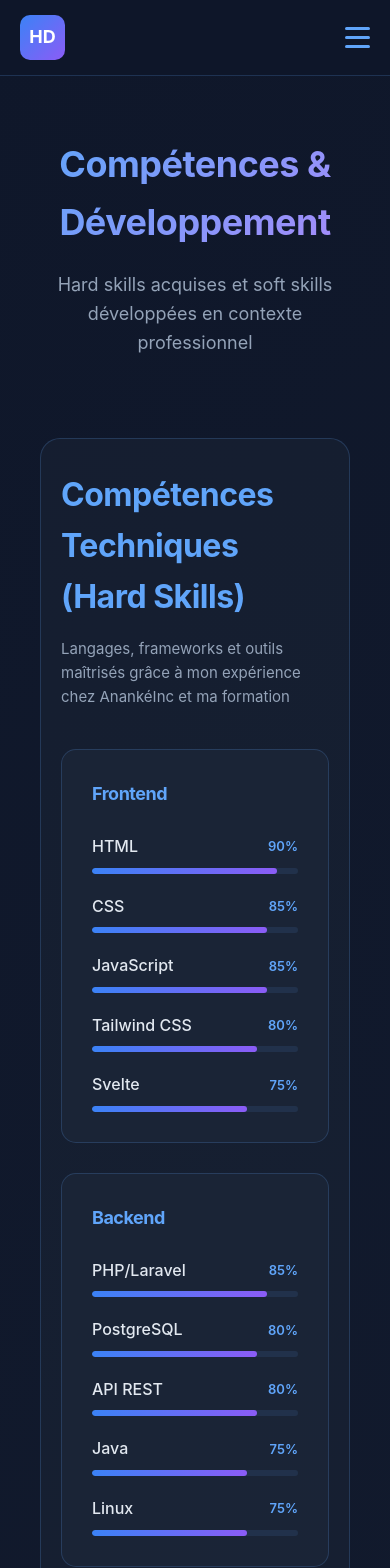
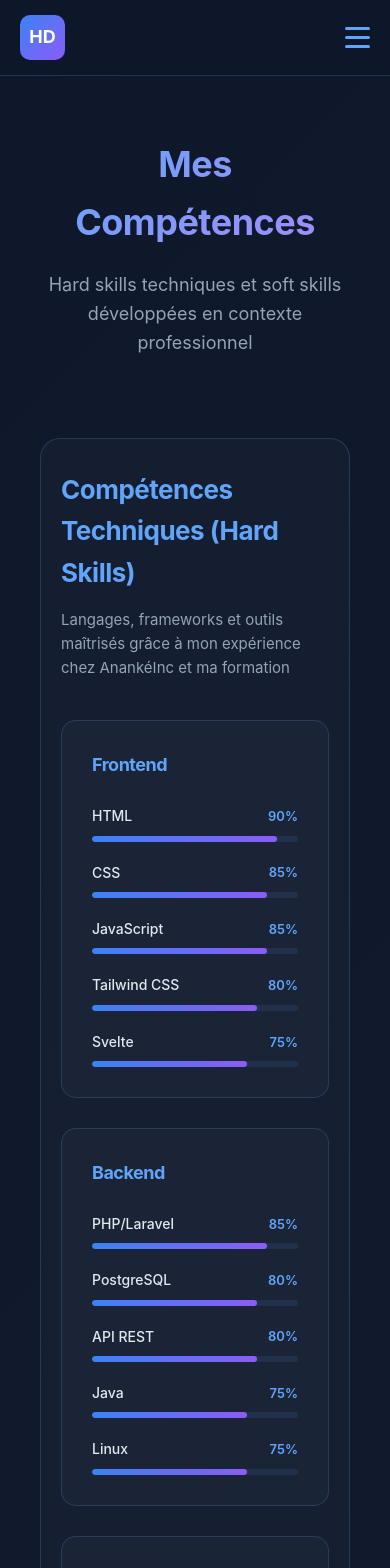
Before and after one commit to h2lh-dev/Portfolio, a SvelteKit app: page /Competence in a window 390 px wide. Shown: the top 1568 px of the page. Built offline with nearby package versions, Linux system fonts and the light colour scheme.

Commit message:
Restructure portfolio for professional development - Add Experience page, update Competence with soft skills analysis, add new projects (RISC-V emulator and appointment management system)

```diff
--- a/src/routes/Competence/+page.svelte
+++ b/src/routes/Competence/+page.svelte
@@ -1,4 +1,36 @@
 <script>
+    const competences = [
+        {
+            category: "Frontend",
+            skills: [
+                { name: "HTML", icon: "html", level: 90 },
+                { name: "CSS", icon: "css", level: 85 },
+                { name: "JavaScript", icon: "javascript", level: 85 },
+                { name: "Tailwind CSS", icon: "tailwind", level: 80 },
+                { name: "Svelte", icon: "svelte", level: 75 }
+            ]
+        },
+        {
+            category: "Backend",
+            skills: [
+                { name: "PHP/Laravel", icon: "php", level: 85 },
+                { name: "PostgreSQL", icon: "postgresql", level: 80 },
+                { name: "API REST", icon: "api", level: 80 },
+                { name: "Java", icon: "java", level: 75 },
+                { name: "Linux", icon: "linux", level: 75 }
+            ]
+        },
+        {
+            category: "DevOps & Outils",
+            skills: [
+                { name: "Git", icon: "git", level: 85 },
+                { name: "Figma", icon: "figma", level: 75 },
+                { name: "Agile/Scrum", icon: "agile", level: 75 },
+                { name: "JetBrains Tools", icon: "idea", level: 80 }
+            ]
+        }
+    ];
+
     const softSkillsAnalysis = [
         {
             category: "Manière d'être",
@@ -19,7 +51,7 @@
                     name: "Engagement et sens des responsabilités",
                     description: "Implication personnelle dans la qualité du travail livré",
                     professional: "Prise en charge complète de la qualité du code et de la fonctionnalité, avec attention aux détails utilisateur",
-                    reflection: "Je m'engage vraiment quand je comprends l'impact de mon travail. Voir le projet utilisé et appécié me motive fortement."
+                    reflection: "Je m'engage vraiment quand je comprends l'impact de mon travail. Voir le projet utilisé et apprécié me motive fortement."
                 },
                 {
                     name: "Gestion du stress et des émotions",
@@ -94,58 +126,27 @@
             ]
         }
     ];
-
-    const hardSkills = [
-        {
-            category: "Frontend",
-            skills: [
-                { name: "HTML", icon: "html", level: 90 },
-                { name: "CSS", icon: "css", level: 85 },
-                { name: "JavaScript", icon: "javascript", level: 85 },
-                { name: "Tailwind CSS", icon: "tailwind", level: 80 },
-                { name: "Svelte", icon: "svelte", level: 75 }
-            ]
-        },
-        {
-            category: "Backend",
-            skills: [
-                { name: "PHP/Laravel", icon: "php", level: 85 },
-                { name: "PostgreSQL", icon: "postgresql", level: 80 },
-                { name: "API REST", icon: "api", level: 80 },
-                { name: "Java", icon: "java", level: 75 },
-                { name: "Linux", icon: "linux", level: 75 }
-            ]
-        },
-        {
-            category: "DevOps & Outils",
-            skills: [
-                { name: "Git", icon: "git", level: 85 },
-                { name: "Figma", icon: "figma", level: 75 },
-                { name: "Agile/Scrum", icon: "agile", level: 75 },
-                { name: "JetBrains Tools", icon: "idea", level: 80 }
-            ]
-        }
-    ];
 </script>
 
-<section class="skills-section">
-    <div class="skills-header">
-        <h1>Compétences & Développement</h1>
-        <p>Hard skills acquises et soft skills développées en contexte professionnel</p>
+<section class="competences-section">
+    <div class="competences-header">
+        <h1>Mes Compétences</h1>
+        <p>Hard skills techniques et soft skills développées en contexte professionnel</p>
     </div>
 
-    <div class="skills-container">
-        <div class="hard-skills-block">
+    <div class="competences-container">
+        <!-- Hard Skills Section -->
+        <div class="hard-skills-section">
             <h2>Compétences Techniques (Hard Skills)</h2>
-            <p class="block-intro">Langages, frameworks et outils maîtrisés grâce à mon expérience chez AnankéInc et ma formation</p>
+            <p class="section-intro">Langages, frameworks et outils maîtrisés grâce à mon expérience chez AnankéInc et ma formation</p>
 
-            <div class="hard-skills-grid">
-                {#each hardSkills as category (category.category)}
+            <div class="skills-grid">
+                {#each competences as category (category.category)}
                     <div class="skills-category">
                         <h3>{category.category}</h3>
                         <div class="skills-list">
                             {#each category.skills as skill}
-                                <div class="skill-item">
+                                <div class="skill-card">
                                     <div class="skill-header">
                                         <span class="skill-name">{skill.name}</span>
                                         <span class="skill-level">{skill.level}%</span>
@@ -161,9 +162,10 @@
             </div>
         </div>
 
-        <div class="soft-skills-block">
+        <!-- Soft Skills Section -->
+        <div class="soft-skills-section">
             <h2>Compétences Comportementales (Soft Skills)</h2>
-            <p class="block-intro">Analyse réflexive de mes compétences humaines développées en situation professionnelle réelle</p>
+            <p class="section-intro">Analyse réflexive de mes compétences humaines développées en situation professionnelle réelle</p>
 
             <div class="soft-skills-container">
                 {#each softSkillsAnalysis as category (category.category)}
@@ -199,18 +201,18 @@
 </section>
 
 <style>
-    .skills-section {
+    .competences-section {
         max-width: 1400px;
         margin: 0 auto;
         padding: 0 20px;
     }
 
-    .skills-header {
+    .competences-header {
         text-align: center;
         margin-bottom: 80px;
     }
 
-    .skills-header h1 {
+    .competences-header h1 {
         font-size: 48px;
         margin-bottom: 20px;
         background: linear-gradient(135deg, #60a5fa 0%, #a78bfa 100%);
@@ -219,41 +221,41 @@
         background-clip: text;
     }
 
-    .skills-header p {
+    .competences-header p {
         font-size: 18px;
         color: #94a3b8;
     }
 
-    .skills-container {
+    .competences-container {
         display: flex;
         flex-direction: column;
         gap: 100px;
     }
 
-    .hard-skills-block,
-    .soft-skills-block {
+    .hard-skills-section,
+    .soft-skills-section {
         padding: 60px 40px;
         background: rgba(30, 41, 59, 0.4);
         border: 1px solid rgba(96, 165, 250, 0.2);
         border-radius: 20px;
     }
 
-    .hard-skills-block h2,
-    .soft-skills-block h2 {
+    .hard-skills-section h2,
+    .soft-skills-section h2 {
         font-size: 32px;
         color: #60a5fa;
         margin: 0 0 15px 0;
     }
 
-    .block-intro {
+    .section-intro {
         color: #94a3b8;
         font-size: 15px;
         margin: 0 0 40px 0;
     }
 
-    .hard-skills-grid {
+    .skills-grid {
         display: grid;
-        grid-template-columns: repeat(auto-fit, minmax(250px, 1fr));
+        grid-template-columns: repeat(auto-fit, minmax(280px, 1fr));
         gap: 30px;
     }
 
@@ -262,6 +264,13 @@
         border: 1px solid rgba(96, 165, 250, 0.2);
         border-radius: 15px;
         padding: 30px;
+        transition: all 0.3s ease;
+    }
+
+    .skills-category:hover {
+        border-color: rgba(96, 165, 250, 0.5);
+        box-shadow: 0 10px 30px rgba(59, 130, 246, 0.1);
+        transform: translateY(-3px);
     }
 
     .skills-category h3 {
@@ -276,7 +285,7 @@
         gap: 20px;
     }
 
-    .skill-item {
+    .skill-card {
         display: flex;
         flex-direction: column;
         gap: 8px;
@@ -291,6 +300,7 @@
     .skill-name {
         color: #e2e8f0;
         font-weight: 500;
+        font-size: 14px;
     }
 
     .skill-level {
@@ -402,11 +412,16 @@
     }
 
     @media (max-width: 768px) {
-        .skills-header h1 {
+        .competences-header h1 {
             font-size: 36px;
         }
 
-        .hard-skills-grid {
+        .hard-skills-section h2,
+        .soft-skills-section h2 {
+            font-size: 26px;
+        }
+
+        .skills-grid {
             grid-template-columns: 1fr;
         }
 
@@ -414,8 +429,8 @@
             grid-template-columns: 1fr;
         }
 
-        .hard-skills-block,
-        .soft-skills-block {
+        .hard-skills-section,
+        .soft-skills-section {
             padding: 30px 20px;
         }
 
```
Also changed, not shown: src/routes/Projet/+page.svelte (+32 -0 lines).
